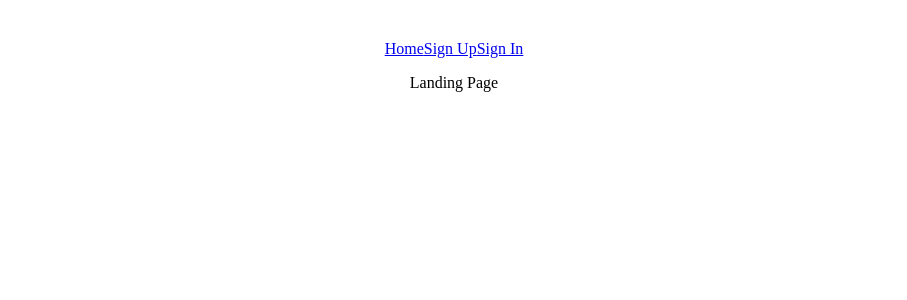
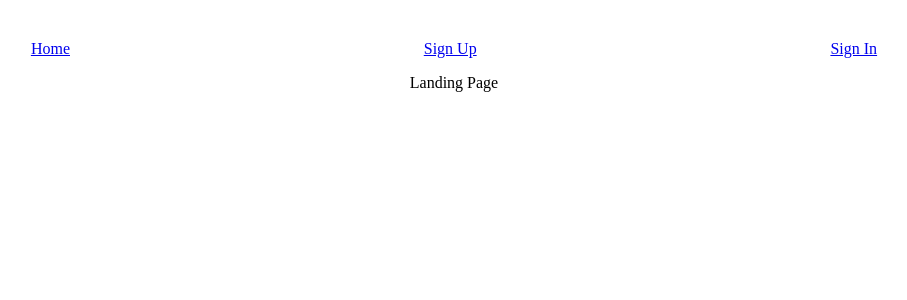
Before and after one commit to MrOud/TeamButternutSquash-GroupProject, a React (Vite) app in the folder client/: page / in a window 1280 px wide. Shown: the top 300 px of the page, without its empty margins (186-1093 px from the left). Built offline with nearby package versions, Linux system fonts and the light colour scheme.

Commit message:
fix navigation css

```diff
--- a/client/src/core/UIpartials/Navigation.jsx
+++ b/client/src/core/UIpartials/Navigation.jsx
@@ -1,6 +1,7 @@
 import { Link } from "react-router-dom";
 import AuthManager from "../../auth/auth-helper";
 import { useNavigate } from "react-router-dom";
+import "../css/navigation.css";
 
 export default function Navigation() {
   const auth = new AuthManager();
--- /dev/null
+++ b/client/src/core/css/navigation.css
@@ -0,0 +1,5 @@
+.navigationBar {
+  display: flex;
+  width: 100%;
+  justify-content: space-around;
+}
```
